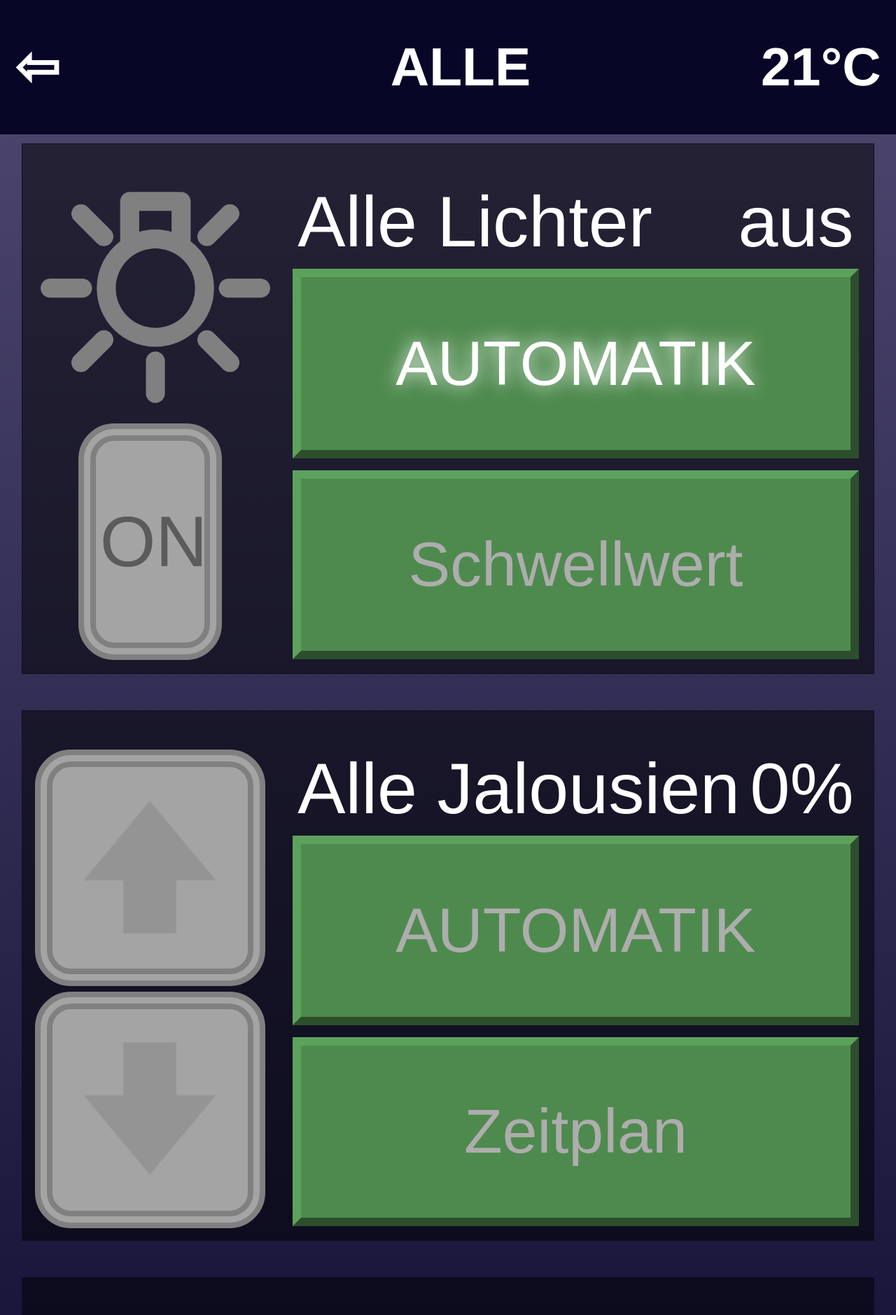
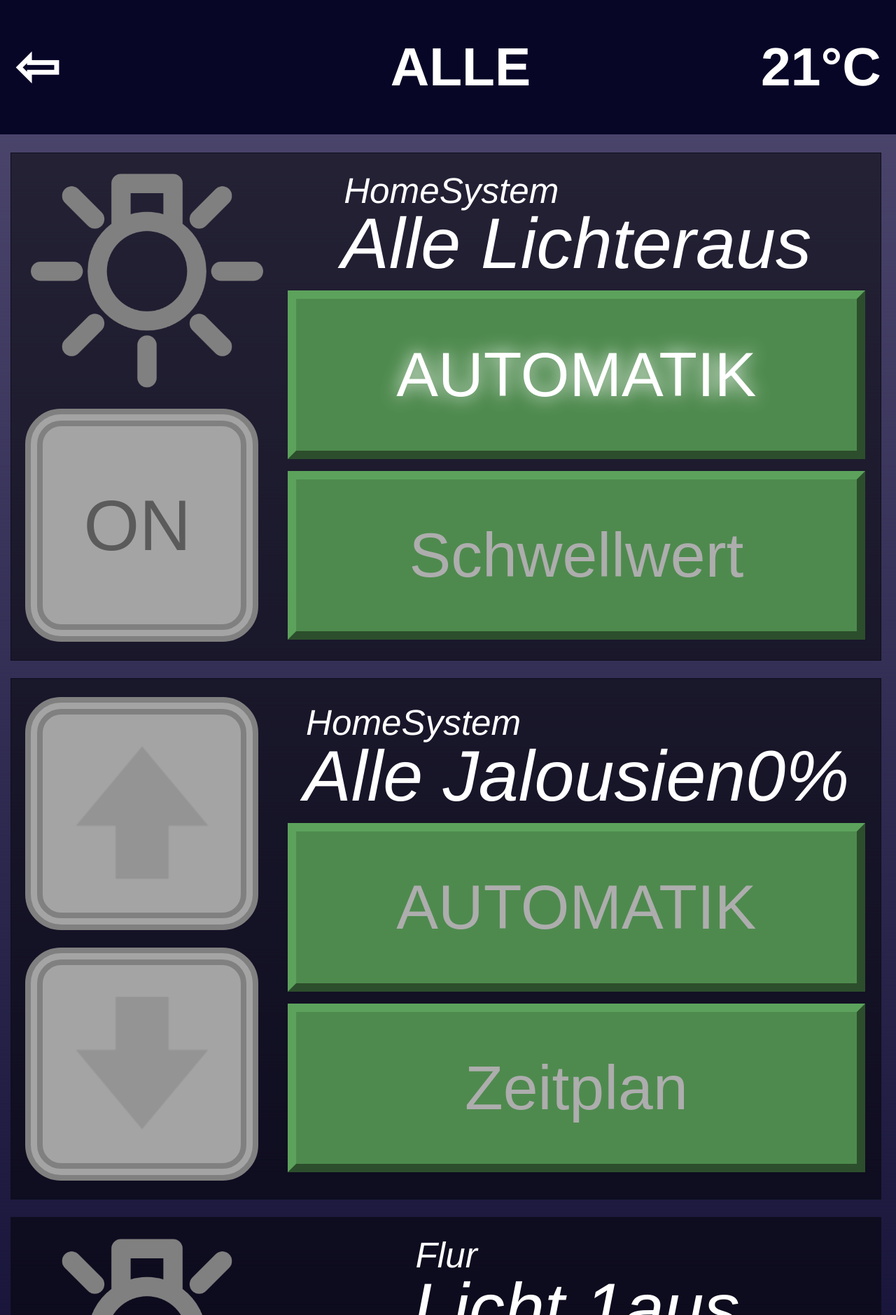
Before and after one commit to AlexNinetytwo/LoginPage, a Flask app: page /Home/Alle in a window 1280 px wide. Shown: the top 1879 px of the page at 70% size. Run offline with Flask 3, Linux system fonts and the light colour scheme; a user stored in the database is signed in.

Commit message:
Modulbeschriftungen

```diff
--- a/FLASK WEB APPLICATION/website/static/css/base.css
+++ b/FLASK WEB APPLICATION/website/static/css/base.css
@@ -4,7 +4,7 @@
 
 
 html {
-  scroll-snap-type: y mandatory;
+  overflow: hidden;
 }
 
 .screenSaver {
@@ -48,15 +48,19 @@
   margin: 0;
 }
 
+.container {
+  height: 100vh;
+  width: 100%;
+}
+
 .header {
   color: white;
   font-size: 3vw;
   /* font-family: 'Trebuchet MS', 'Lucida Sans Unicode', 'Lucida Grande', 'Lucida Sans', Arial, sans-serif; */
   text-align: center;
   background-color: rgb(8, 6, 39);
-  width: 100%;
-  margin: 0;
-  position: fixed;
+  height: 15vw;
+  /* position: fixed; */
   justify-content: space-between;
   display: flex;
   z-index: 2;
@@ -67,20 +71,21 @@
 }
 
 .bigButtonContainer {
-
-  display: flex;
   width: 100%;
-  justify-content: center;
-  align-items: center;
-  flex-wrap: wrap;
+  height: calc(100% - 15vw);
+  text-align: center;
+  justify-content: space-around;
+  overflow-y: scroll;
+  scroll-snap-type: y mandatory;
 }
 
 .roomButton {
-  scroll-snap-align: end;
-  width: 100%;
-  height: 28vw;
+  scroll-snap-align: start;
+  scroll-margin-top: 1vw;
+  width: 98%;
+  height: 29vw;
   border-radius: 1.5vw;
-  margin: 0.7vw 1vw;
+  margin-top: 1vw;
   padding: 5vh 0vw;
   font-size: 10vw;
   background-blend-mode: normal, luminosity;
@@ -140,26 +145,30 @@
 }
 
 .configContainer {
-  scroll-snap-align: end;
-  width: 95vw;
-  height: 55vw;
+  scroll-snap-align: center;
+  width: 97%;
   background-color: rgba(0, 0, 0, 0.5);
   border-color: rgb(14, 14, 29);
   border-width: 1px;
-  margin-bottom: 2vh;
   border-style: solid;
-  padding-top: 2vh;
+  padding-top: 1vw;
+  padding-bottom: 1vw;
+  margin-top: 2vw;
+  margin-left: 1.2%;
+
 }
 
 .flex {
   display: flex;
+  align-items: center;
   width: 100%;
   height: 100%;
 }
 
 .controlLeft, .controlRight {
+  /* display: inline-block; */
   width: 30%;
-  height: 100%;
+  height: fit-content;
   text-align: center;
   justify-items: center;
   vertical-align: middle;
@@ -167,6 +176,7 @@
 
 .controlRight {
   width: 70%;
+  height: fit-content;
 }
 
 .controlButton, .buttonLocked {
@@ -174,9 +184,9 @@
   -webkit-touch-callout: none;
   -ms-touch-action: none;
   touch-action: none;
-  width: 90%;
-  height: 48%;
-  margin: 1%;
+  width: 26vw;
+  height: 26vw;
+  margin: 1vw;
   background-color: rgb(164, 164, 164);
   z-index: 1;
   border-radius: 4vw;
@@ -224,7 +234,7 @@
 }
 
 .configButtons {
-  height: 80%;
+  height: 40vw;
 }
 
 .automaticButtonFalse, .automaticButtonTrue, .timePlanButton {
@@ -233,7 +243,7 @@
   color: rgb(173, 173, 173);
   margin: 1% 0;
   width: 95%;
-  height: 48%;
+  height: 47%;
   padding: 0;
   border-width: 1vw;
   border-color: rgb(92, 162, 92);
@@ -258,11 +268,12 @@
   font-size: 8vw;
   color: white;
   padding: 0;
+  font-style: italic;
 }
 
 .lightBulb {
-  width: 90%;
-  height: 48%;
+  width: 26vw;
+  height: 26vw;
   margin: 1%;
   background-color: rgb(164, 164, 164);
   z-index: 1;
@@ -278,3 +289,89 @@
 
   filter:invert() drop-shadow(0 0 15px rgb(255, 255, 255));
 }
+
+.moduleHeader {
+  width: 100%;
+  color: white;
+  text-align: left;
+  /* margin-top: -2.5vw; */
+  margin-bottom: -1vw;
+  margin-left: 2.5vw;
+  font-size: 4vw;
+  font-style: italic;
+}
+
+.timeplan {
+  background-color: rgba(0, 0, 0, 0.3);
+  position: fixed;
+  display: none;
+  width: 100vw;
+  height: 100vh;
+  z-index: 100;
+  justify-items: center;
+  align-items: center;
+  justify-content: center;
+  font-size: 6vw;
+  backdrop-filter: blur(1vw);
+}
+
+.timewindow {
+  background-color: white;
+  width: 90%;
+  height: 70vw;
+}
+
+.tableFrame {
+  max-height: 75%;
+  width: 100%;
+  overflow-y: scroll;
+}
+
+table {
+  width: 100%;
+}
+
+table, th, td {
+border: 1px solid black;
+border-collapse: collapse;
+}
+
+.titleBar {
+  display: flex;
+  justify-content: space-between;
+}
+
+.tableButton {
+  width: 100%;
+  font-size: 6vw;
+}
+
+.lastColumn {
+  width: 6vw;
+}
+
+.deleteButton, .acceptButton {
+  width: 100%;
+  height: 10vw;
+  background-color: red;
+  color: white;
+}
+
+.acceptButton {
+  background-color: green;
+}
+
+.timeChooseButton {
+  height: 10vw;
+  width: 10vw;
+  font-size: 6vw;
+}
+
+.newTimeCont {
+  display: flex;
+  justify-content: space-between;
+}
+
+.timeCont {
+  width: 15vw;
+}
--- a/FLASK WEB APPLICATION/website/static/js/room.js
+++ b/FLASK WEB APPLICATION/website/static/js/room.js
@@ -27,8 +27,7 @@
   });
 }
 
-function setTouchListener(id) {
-  button = document.getElementById(id);
+function setTouchListener(button) {
   button.addEventListener("touchstart",  function () {
 
     pressTimer = setTimeout(function () {
@@ -229,6 +228,7 @@
 }
 
 function envAutomatic(moduleType, enviroment, env_id) {
+  console.log(env_id);
   $.ajax({
       url: "/switchEnvAutomatic/" + env_id,
       type: 'POST',
--- a/FLASK WEB APPLICATION/website/templates/allBlinds.html
+++ b/FLASK WEB APPLICATION/website/templates/allBlinds.html
@@ -1,4 +1,4 @@
-<div id="blindControl">
+
 <div class="configContainer">
     <div class="flex">
 
@@ -19,10 +19,14 @@
 
         <div class="controlRight">
 
+            <div>
+                <div class="moduleHeader">{{room.name}}</div>
                 <div class="controlHeader">
                     <div>&nbsp;Alle Jalousien</div>
                     <div>0%&nbsp;</div>
                 </div>
+            </div>
+
 
             <div class="configButtons">
                 <button id="automaticAllBlinds" onclick="envAutomatic('blinds', '{{room.name}}', {{room.id}}), switchButtonClass(id)" class="automaticButton{{room.autoBlinds}}">AUTOMATIK</button>
@@ -33,4 +37,3 @@
 
     </div>
 </div>
-</div>
--- a/FLASK WEB APPLICATION/website/templates/allLights.html
+++ b/FLASK WEB APPLICATION/website/templates/allLights.html
@@ -1,4 +1,4 @@
-<div id="blindControl">
+
 <div class="configContainer">
     <div class="flex">
 
@@ -13,10 +13,14 @@
 
         <div class="controlRight">
 
+            <div>
+                <div class="moduleHeader">{{room.name}}</div>
                 <div class="controlHeader">
                     <div>&nbsp;Alle Lichter</div>
                     <div>aus&nbsp;</div>
                 </div>
+            </div>
+
 
             <div class="configButtons">
                 <button id="automaticAllLights" onclick="envAutomatic('lights','{{room.name}}',{{room.id}}), switchButtonClass(id)" class="automaticButton{{room.autoLights}}">AUTOMATIK</button>
@@ -26,4 +30,3 @@
         </div>
     </div>
 </div>
-</div>
--- a/FLASK WEB APPLICATION/website/templates/floor.html
+++ b/FLASK WEB APPLICATION/website/templates/floor.html
@@ -3,7 +3,6 @@
 
 
 <div class="bigButtonContainer">
-  <div class="headerSpace"></div>
 
 
   <button onclick="redirectToPage('/Home/{{allLinkFiller}}Alle')" id="Alle" class="roomButton">Alle</button>
--- a/FLASK WEB APPLICATION/website/templates/home.html
+++ b/FLASK WEB APPLICATION/website/templates/home.html
@@ -3,7 +3,7 @@
 
 
 <div class="bigButtonContainer">
-  <div class="headerSpace"></div>
+  <!-- <div class="headerSpace"></div> -->
 
   <button onclick="redirectToPage('Home/Alle')" id="Alle" class="roomButton">Alle</button>
 
--- a/FLASK WEB APPLICATION/website/templates/listBlinds.html
+++ b/FLASK WEB APPLICATION/website/templates/listBlinds.html
@@ -5,7 +5,6 @@
 </script>
 
 {% for module in room.getBlinds() %}
-  <div id="blindControl">
   <div class="configContainer">
     <div class="flex">
 
@@ -17,18 +16,21 @@
           <img class="arrowImage" style="transform: rotate(-90deg);" src="{{ url_for('static', filename='/images/left-arrow.png') }}">
         </button>
         <script>
-            // driveUp = document.getElementById("driveUp/{{module.port}}");
-            // driveDown = document.getElementById("driveDown/{{module.port}}");
-            // setEventListener(driveUp);
-            // setEventListener(driveDown);
+          driveUp = document.getElementById("driveUp/{{module.port}}");
+          driveDown = document.getElementById("driveDown/{{module.port}}");
+          setEventListener(driveUp);
+          setEventListener(driveDown);
         </script>
       </div>
 
       <div class="controlRight">
 
+        <div>
+          <div class="moduleHeader">{{module.room.name}}</div>
           <div class="controlHeader">
-            <div>&nbsp;Jalousie {{loop.index}}</div>
+            <div>&nbsp;Jalousie {{module.number}}</div>
             <div>0%&nbsp;</div>
+          </div>
         </div>
 
         <div class="configButtons">
@@ -39,5 +41,4 @@
       </div>
     </div>
   </div>
-  </div>
   {% endfor %}
--- a/FLASK WEB APPLICATION/website/templates/listLights.html
+++ b/FLASK WEB APPLICATION/website/templates/listLights.html
@@ -27,7 +27,6 @@
 
 
 {% for module in room.getLights() %}
-  <div id="blindControl">
 <div class="configContainer">
   <div class="flex">
 
@@ -41,10 +40,14 @@
 
     <div class="controlRight">
 
+      <div>
+        <div class="moduleHeader">{{module.room.name}}</div>
         <div class="controlHeader">
           <div>&nbsp;Licht {{loop.index}}</div>
           <div>aus&nbsp;</div>
         </div>
+      </div>
+
 
 
       <div class="configButtons">
@@ -55,7 +58,6 @@
         </div>
       </div>
 
-        </div>
     </div>
   </div>
 </div>
--- a/FLASK WEB APPLICATION/website/templates/room.html
+++ b/FLASK WEB APPLICATION/website/templates/room.html
@@ -2,108 +2,9 @@
 {% block content%}
 
 
-<style>
-  .timeplan {
-    background-color: rgba(0, 0, 0, 0.7);
-    position: fixed;
-    display: none;
-    width: 100vw;
-    height: 100vh;
-    z-index: 2;
-    justify-items: center;
-    align-items: center;
-    justify-content: center;
-    font-size: 6vw;
-  }
-
-  .timewindow {
-    background-color: white;
-    width: 90%;
-    height: 90%;
-  }
-
-  .tableFrame {
-    max-height: 75%;
-    width: 100%;
-    overflow-y: scroll;
-  }
-
-  table {
-    width: 100%;
-  }
-
-  table, th, td {
-  border: 1px solid black;
-  border-collapse: collapse;
-  }
-
-  .titleBar {
-    display: flex;
-    justify-content: space-between;
-  }
-
-  .tableButton {
-    width: 100%;
-    font-size: 6vw;
-  }
-
-  .lastColumn {
-    width: 6vw;
-  }
-
-  .deleteButton, .acceptButton {
-    width: 100%;
-    height: 10vw;
-    background-color: red;
-    color: white;
-  }
-
-  .acceptButton {
-    background-color: green;
-  }
-
-  .timeChooseButton {
-    height: 10vw;
-    width: 10vw;
-    font-size: 6vw;
-  }
-
-  .newTimeCont {
-    display: flex;
-    justify-content: space-between;
-  }
-
-  .timeCont {
-    width: 15vw;
-  }
-</style>
-
-
-<div class="timeplan" id="timeplan">
-  <div class="timewindow">
-    <div class="titleBar">
-      <div>Zeitplan</div>
-      <button onclick="closePlan()" style="font-size:6vw;">X</button>
-    </div>
-    <div id="tableFrame" class="tableFrame">
-      <table id="timeTable">
-        <tr>
-          <th>Uhrzeit</th>
-          <th>Aktion</th>
-          <th class="lastColumn">Entf</th>
-        </tr>
-      </table>
-    </div>
-
-    <button onclick="addAction(0)" id="addButton" class="tableButton">
-      Neu
-    </button>
-  </div>
-</div>
 
 
 <div class="bigButtonContainer">
-  <div class="headerSpace"></div>
 
   {% if room.getLights()[1] %}
 
--- a/FLASK WEB APPLICATION/website/views.py
+++ b/FLASK WEB APPLICATION/website/views.py
@@ -38,14 +38,20 @@
     env = request.form.get("enviroment")
     moduleType = request.form.get("moduleType")
 
-    if env == "HomeSystem":
-        House.query.get(env_id).switchAutomatic(moduleType)
+    try:
 
-    elif env == "Erdgeschoss" or env == "1.OG":
-        Floor.query.get(env_id).switchAutomatic(moduleType)
 
-    else:
-        Room.query.get(env_id).switchAutomatic(moduleType)
+        if env == "HomeSystem":
+            House.query.get(env_id).switchAutomatic(moduleType)
+
+        elif env == "Erdgeschoss" or env == "1.OG":
+            Floor.query.get(env_id).switchAutomatic(moduleType)
+
+        else:
+            Room.query.get(env_id).switchAutomatic(moduleType)
+
+    except Exception as e:
+        print(e)
 
     return jsonify(result="success")
 
```
Also changed, not shown: FLASK WEB APPLICATION/website/models.py (+18 -5 lines), FLASK WEB APPLICATION/website/templates/base.html (+27 -24 lines), FLASK WEB APPLICATION/website/templates/login.html (+35 -33 lines), FLASK WEB APPLICATION/instance/database.db. Lines whose indentation alone changed are shown as unchanged.
